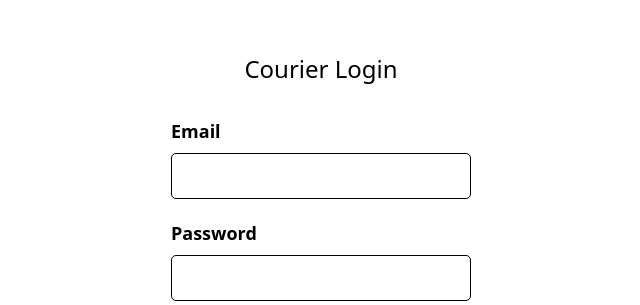
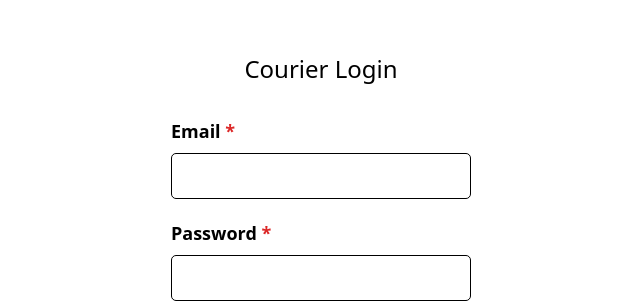
Before and after one commit to hanseljulio/courier-nextjs, a Next.js app: page / in a window 1280 px wide. Shown: the part 147-452 px from the top of the page, without its empty margins (319-959 px from the left). Built offline with nearby package versions, Linux system fonts and the light colour scheme.

Commit message:
feat(user): added red star for any input that is required

```diff
--- a/src/components/Input/index.tsx
+++ b/src/components/Input/index.tsx
@@ -23,7 +23,13 @@ function Input(props: InputProps) {
           props.styling ? props.styling : ""
         }`}
       >
-        <p className="pb-[8px] text-lg font-bold ">{props.label}</p>
+        <p className="pb-[8px] text-lg font-bold ">
+          {props.label}
+          <span className={`text-red-600 ${!props.required ? "hidden" : ""}`}>
+            {" "}
+            *
+          </span>
+        </p>
         <input
           className={`${styles.inputArea} ${props.width ? props.width : ""}`}
           type={props.type}
--- a/src/pages/user/topup/index.tsx
+++ b/src/pages/user/topup/index.tsx
@@ -135,7 +135,6 @@ function TopUp() {
                 type="number"
                 name="topupValue"
                 width="w-[300px]"
-                required={true}
                 onChange={(e) => setMoney(e.target.value)}
               />
             </div>
```
